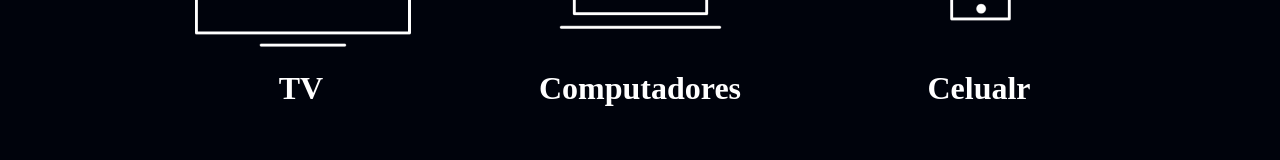
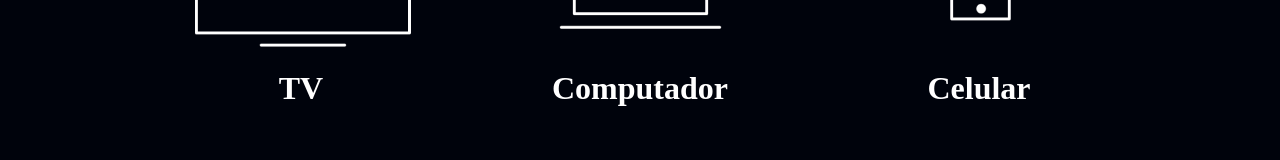
Before and after one commit to Vitormed/Alura-Plus, a plain HTML site: page index.html in a window 1280 px wide. Shown: the part 3461-3621 px from the top of the page. Drawn offline with Linux system fonts and the light colour scheme.

Commit message:
Update index.html

```diff
--- a/index.html
+++ b/index.html
@@ -52,11 +52,11 @@
             </li>
             <li>
                 <img src="img/computador.png" alt="ícone de computador" class="imagem__lista">
-                <h3 class="lista__item">Computadores</h3>
+                <h3 class="lista__item">Computador</h3>
             </li>
             <li>
                 <img src="img/celular.png" alt="ícone de celular" class="imagem__lista">
-                <h3 class="lista__item">Celualr</h3>
+                <h3 class="lista__item">Celular</h3>
             </li>
         </ul>
     </section>
```
